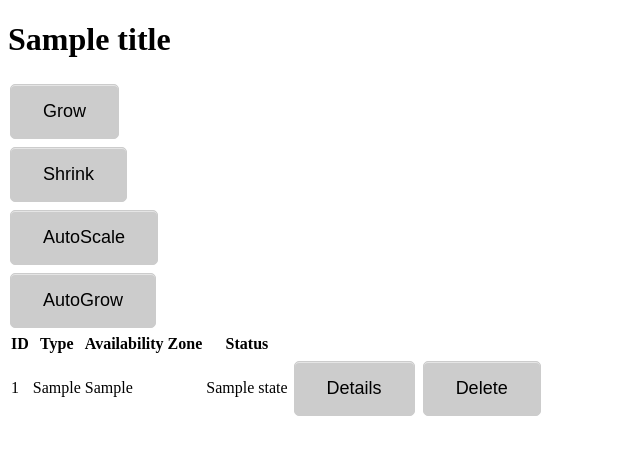
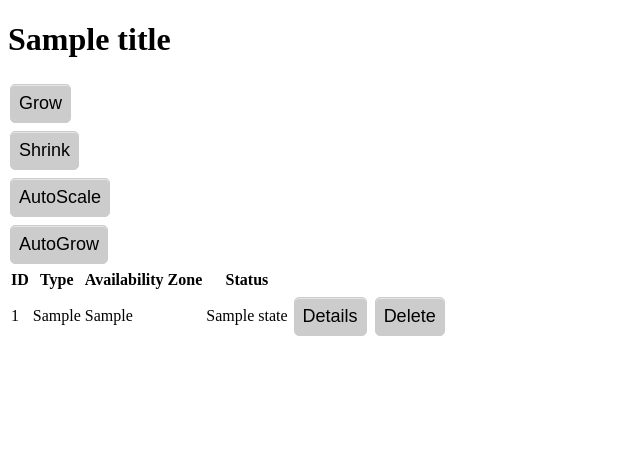
Before and after one commit to AnqiPang/manager-app, a Flask app: template app/templates/ec2_examples/list.html in a window 1280 px wide. Shown: the top 455 px of the page, without its empty margins (0-640 px from the left). Run offline with Flask 2, Linux system fonts and the light colour scheme; the template is opened without the code that fills it: most values are stand-ins (such as "Sample title", 1, 10 or a date in 2020); some libraries are stand-ins or nearby versions.

Commit message:
form button

```diff
--- a/app/templates/ec2_examples/list.html
+++ b/app/templates/ec2_examples/list.html
@@ -6,7 +6,7 @@
         background:#ccc;
         cursor:pointer;
         border-radius: 5px;
-        padding: 16px 32px;
+        padding: 8px 8px;
         margin: 4px 2px;
         font-size: 18px;
         -moz-border-radius: 5px;
```
